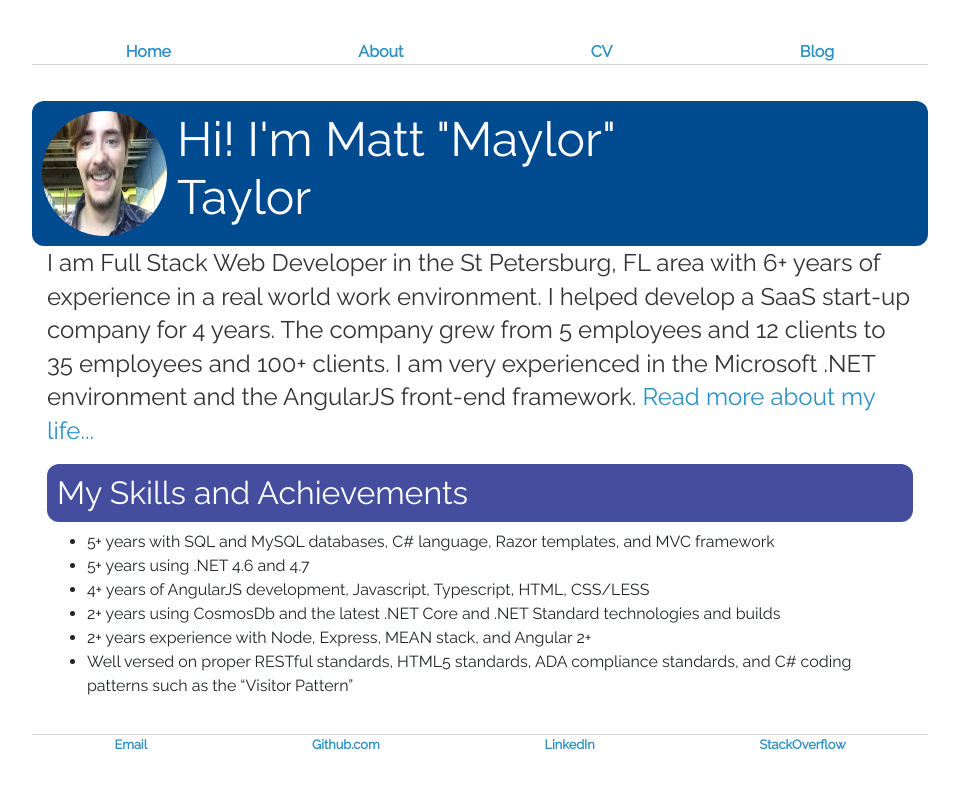
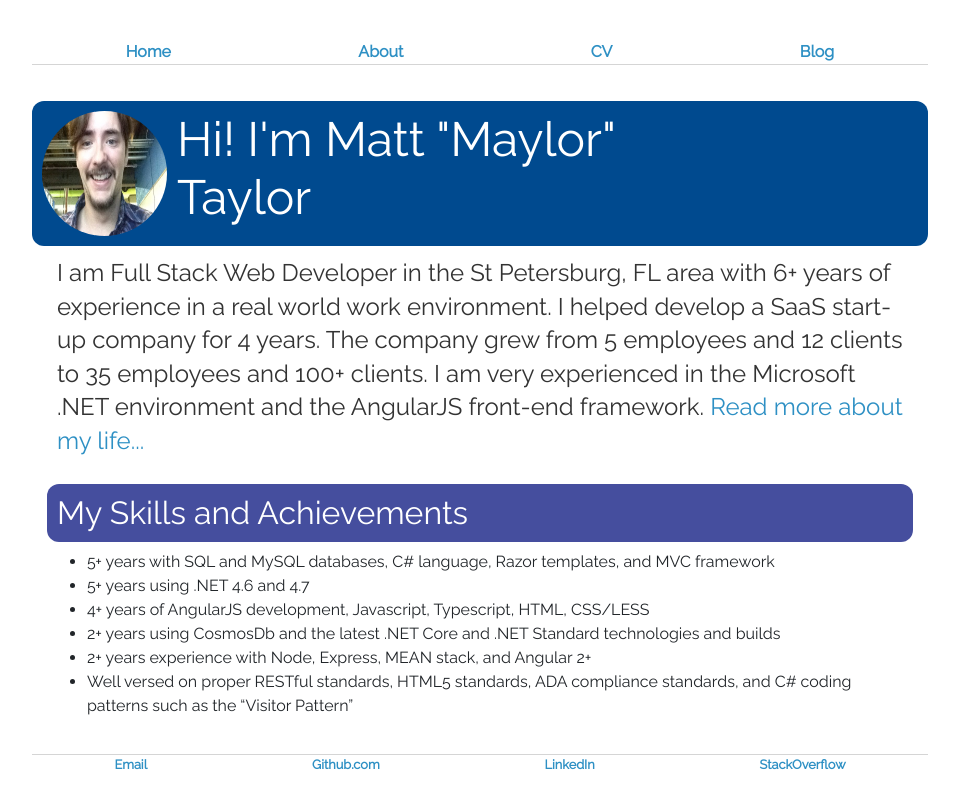
Before and after one commit to maylortaylor/maylortaylor.github.io, a Jekyll site: the page built from index.html, in a window 1280 px wide. Shown: the top 809 px of the page, without its empty margins (160-1119 px from the left). Built offline with Jekyll 4.4.1, drawn with Linux system fonts in a browser that asks for light colours.

Commit message:
adding some padding to text

```diff
--- a/_layouts/post.html
+++ b/_layouts/post.html
@@ -3,7 +3,10 @@ layout: default
 ---
 
 <h1 class="header">{{ page.title }}</h1>
-<p class="meta">{{ page.date | date_to_string }}</p>
+
+<div class="text-container">
+  <p class="text-container meta">{{ page.date | date_to_string }}</p>
+</div>
 
 <div class="post">
   {{ content }}
--- a/about/index.html
+++ b/about/index.html
@@ -5,13 +5,16 @@ title: About Matt "Maylor" Taylor
 
 <div class="about">
 	<h1 class="header">{{ page.title }}</h1>
+	<div class="text-container">
 		<p>I am a highly skilled Full Stack Developer with 6+ years of
 			experience in a real world work environment.
 			I work well in a team environment, and am seasoned enough to accomplish
 			projects with minimal direction and oversight.
 			I am looking for a position with opportunity for growth,
 			including leading a team of my
-		own and learning new skills and languages.</p>
+			own and learning new skills and languages.
+		</p>
+	</div>
 
 	<h2>Social Media</h2>
 	<ul>
--- a/css/main.css
+++ b/css/main.css
@@ -14,6 +14,9 @@ body {
 .container {
     padding-top: 20px;
     padding-bottom: 20px;
+}
+.text-container {
+    padding: 10px;
 }
 .navigation {
     border-bottom: 1px solid #d5d5d5;
--- a/index.html
+++ b/index.html
@@ -10,7 +10,7 @@ title: Matt "Maylor" Taylor, Full Stack Web Developer
 		</div>
 	</div>
 
-	<div class="container-fliuid">
+	<div class="text-container">
 		<p>I am Full Stack Web Developer in the St Petersburg, FL area with 6+ years of
 				experience in a real world work environment.
 				I helped develop a SaaS start-up company for 4 years. The company grew
```
Also changed, not shown: 404.html (+7 -4 lines). Lines whose indentation alone changed are shown as unchanged.
